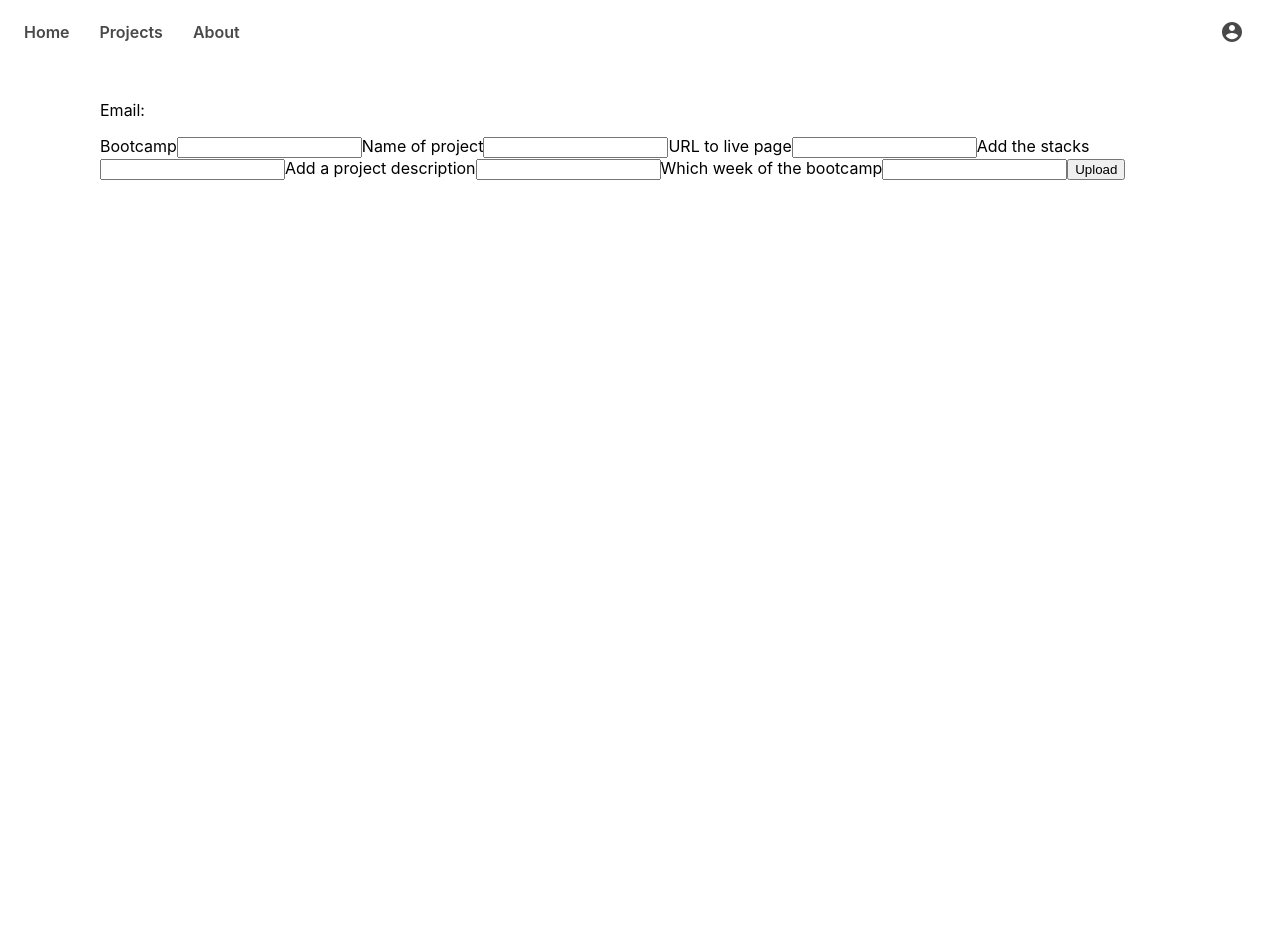
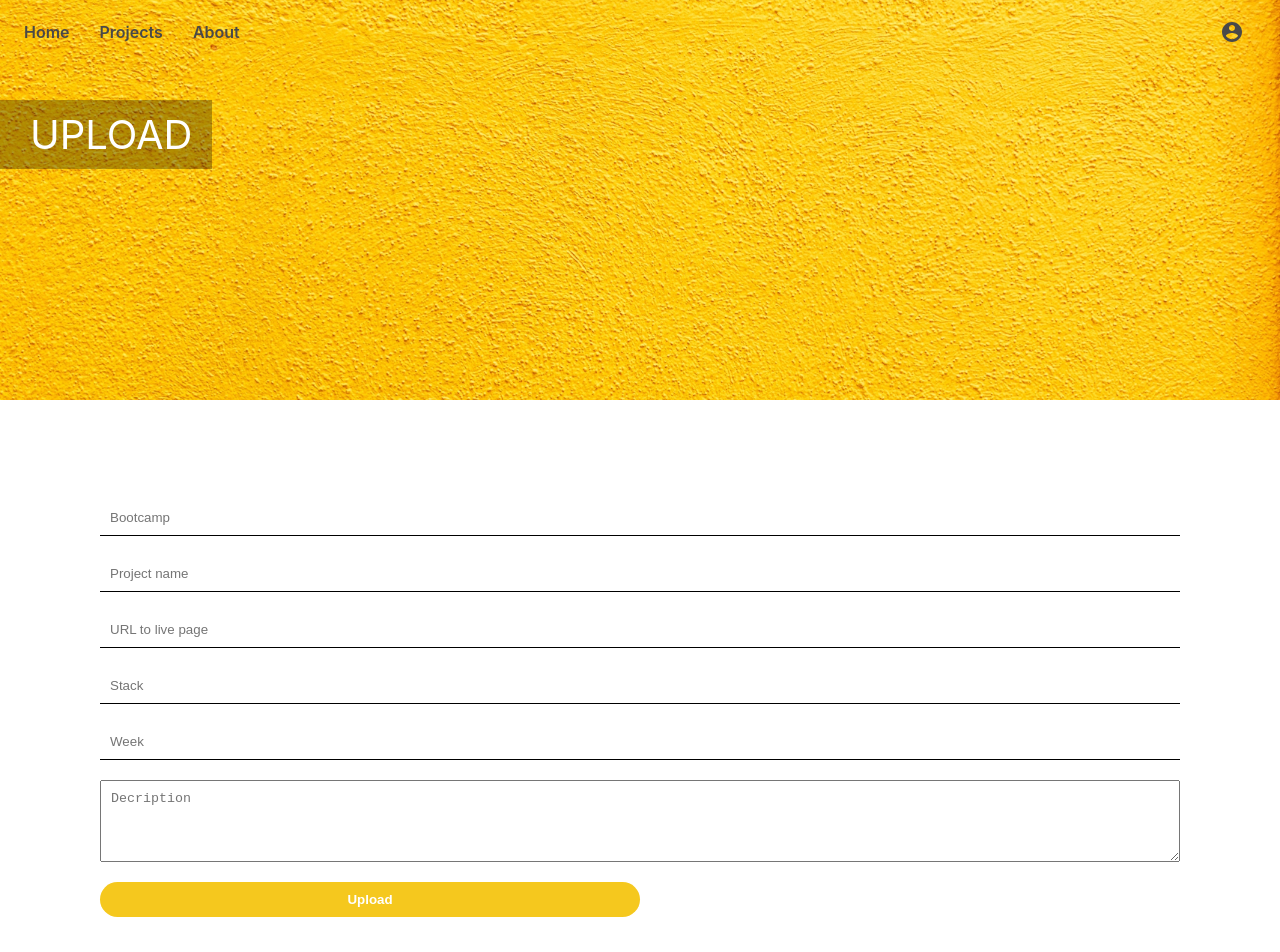
Before and after one commit to leelalaim/final-project, a React (Create React App) app in the folder final-project/frontend/: page /upload in a window 1280 px wide. Shown: the top 952 px of the page. Before the commit the page ends 800 px from the top, so only its background shows below. Built offline with nearby package versions, Linux system fonts and the light colour scheme.

Commit message:
Added basic styling to upload form

```diff
--- /dev/null
+++ b/final-project/frontend/src/components/UploadBanner.jsx
@@ -0,0 +1,50 @@
+import React from "react";
+import styled from "styled-components/macro";
+
+import projectsimage from "../assets/projects.jpg";
+
+const BannerContainer = styled.div`
+  display: flex;
+  flex-direction: column;
+  position: relative;
+`;
+
+const BannerImage = styled.img`
+  object-fit: cover;
+  height: 50vh;
+`;
+
+const BannerHeader = styled.h1`
+  margin: 0;
+  padding: 10px 20px 10px 30px;
+  position: absolute;
+  font-weight: 400;
+  top: 100px;
+  color: #ffffff;
+  background-color: rgba(0, 0, 0, 0.3);
+  font-size: 40px;
+`;
+
+const BannerParagraph = styled.p`
+  font-size: 30px;
+  font-weight: 300;
+  margin: 0;
+  position: absolute;
+  left: 30px;
+  top: 220px;
+  line-height: 35px;
+`;
+
+export const UploadBanner = () => {
+  return (
+    <BannerContainer>
+      <BannerImage src={projectsimage}></BannerImage>
+      <BannerHeader>UPLOAD</BannerHeader>
+      {/* <BannerParagraph>
+        Bootcamp projects worth seeing.
+        <br />
+        And some more text
+      </BannerParagraph> */}
+    </BannerContainer>
+  );
+};
--- a/final-project/frontend/src/pages/Projects.jsx
+++ b/final-project/frontend/src/pages/Projects.jsx
@@ -6,7 +6,6 @@ import { fetchProjects } from "../reducers/allProjects";
 import { ProjectsBanner } from "../components/ProjectsBanner";
 // import { Footer } from "./Footer";
 import { ProjectCard } from "../components/ProjectCard";
-
 
 const ProjectCards = styled.div`
   display: flex;
@@ -43,13 +42,38 @@ export const Projects = () => {
     dispatch(fetchProjects(value));
   };
 
+  // const addOrDeleteItemFromArray = (stack) => {
+  //   if (value.includes(stack)) {
+  //     setValue(value.filter((value) => value !== stack));
+  //   } else {
+  //     setValue(...value, stack);
+  //   }
+  // };
+
   const addOrDeleteItemFromArray = (stack) => {
     if (value.includes(stack)) {
-      setValue(value.filter((value) => value !== stack))
-    } else {
+      setValue(value.filter((value) => value === stack));
       setValue(...value, stack);
+    } else if (!value.includes(stack)) {
+      setValue(value.pop(stack));
     }
-  }
+  };
+  // if (value.includes(stack)) {
+  //   setValue(value.filter((value) => value !== stack));
+  // } else if (value.includes(stack)) {
+  //   setValue(...value, stack);
+  // } else if (!value.includes(stack)) {
+  //   setValue(value.pop(stack));
+  // }
+
+  // const deleteItem = (stack) => {
+  //   if (!value.includes(stack)) {
+  //     setValue(value.pop(stack))
+  //   }
+  // }
+  // if (!value.includes(stack)) {
+  //   setValue(value.pop(stack))
+  // }
 
   return (
     <>
@@ -63,19 +87,26 @@ export const Projects = () => {
             <input
               type="checkbox"
               checked={value.includes(stack)}
-              onChange={(e) => {
+              onChange={() => {
                 addOrDeleteItemFromArray(stack);
               }}
             />
           </div>
         ))}
+        <input
+          type="text"
+          // value={bootcamp}
+          placeholder="Bootcamp"
+          // onChange={(e) => setBootcamp(e.target.value)}
+          >
+        </input>
         <button onClick={filter} type="submit">
           Filter!
         </button>
       </form>
-         <ProjectCards>
+      <ProjectCards>
         {projects.map((project) => (
-          <ProjectCard project={project}/>
+          <ProjectCard project={project} />
         ))}
       </ProjectCards>
     </>
--- a/final-project/frontend/src/pages/Upload.jsx
+++ b/final-project/frontend/src/pages/Upload.jsx
@@ -4,13 +4,38 @@ import { useDispatch, useSelector } from "react-redux";
 import styled from "styled-components/macro";
 // import { user } from "../reducers/user";
 import { uploadProject } from "../reducers/allProjects";
+import { UploadBanner } from "../components/UploadBanner";
 
 const Section = styled.section`
   height: 400px;
 `;
 
 const Form = styled.form`
+  display: flex;
+  flex-direction: column;
   padding: 100px;
+`;
+
+const Input = styled.input`
+  border: none;
+  border-bottom: 1px solid black;
+  margin-bottom: 20px;
+  padding: 10px;
+`;
+
+const TextArea = styled.textarea`
+  margin-bottom: 20px;
+  padding: 10px;
+`;
+
+const Button = styled.button`
+  background-color: #f5c81e;
+  color: white;
+  border-radius: 50px;
+  border: none;
+  width: 50%;
+  padding: 10px;
+  font-weight: bold;
 `;
 
 export const Upload = () => {
@@ -41,55 +66,72 @@ export const Upload = () => {
   };
 
   return (
+    <>
+      <UploadBanner />
       <Section>
         <Form onSubmit={onFormSubmit}>
-        <label>Email:</label>
-          <p>{email}</p>
-        <label>Bootcamp</label>
-        <input
+          {/* <Input
+            type="text"
+            value={email}
+            placeholder="Email"
+            onChange={(e) => setBootcamp(e.target.value)}
+          ></Input> */}
+          {/* <label>Email:</label>
+          <p>{email}</p> */}
+          {/* <label>Bootcamp</label> */}
+          <Input
             type="text"
             value={bootcamp}
+            placeholder="Bootcamp"
             onChange={(e) => setBootcamp(e.target.value)}
-        ></input>
-        <label>Name of project</label>
-        <input
+          ></Input>
+          {/* <label>Name of project</label> */}
+          <Input
             type="text"
             value={projectName}
+            placeholder="Project name"
             onChange={(e) => setProjectName(e.target.value)}
-        ></input>
-        <label>URL to live page</label>
-        <input
+          ></Input>
+          {/* <label>URL to live page</label> */}
+          <Input
             type="text"
             value={url}
+            placeholder="URL to live page"
             onChange={(e) => setUrl(e.target.value)}
-        ></input>
-        <label>Add the stacks</label>
-        <input
+          ></Input>
+          {/* <label>Add the stacks</label> */}
+          <Input
             type="text"
             value={stack}
+            placeholder="Stack"
             onChange={(e) => setStack(e.target.value)}
-        ></input>
-        <label>Add a project description</label>
-        <input
+          ></Input>
+          {/* <label>Which week of the bootcamp</label> */}
+          <Input
+            type="text"
+            value={week}
+            placeholder="Week"
+            onChange={(e) => setWeek(e.target.value)}
+          ></Input>
+          {/* <label>Add a project description</label> */}
+          <TextArea
             type="text"
             value={description}
+            placeholder="Decription"
+            rows="4"
+            cols="1"
             onChange={(e) => setDescription(e.target.value)}
-        ></input>
-        <label>Which week of the bootcamp</label>
-        <input
-          type="text"
-          value={week}
-          onChange={(e) => setWeek(e.target.value)}
-        ></input>
-        <button
+          ></TextArea>
+          <Button
             type="submit"
             onClick={() => {
               console.log("CLICK");
             }}
           >
             Upload
-        </button>
+          </Button>
         </Form>
       </Section>
+    </>
   );
 };
```
Lines whose indentation alone changed are shown as unchanged.
